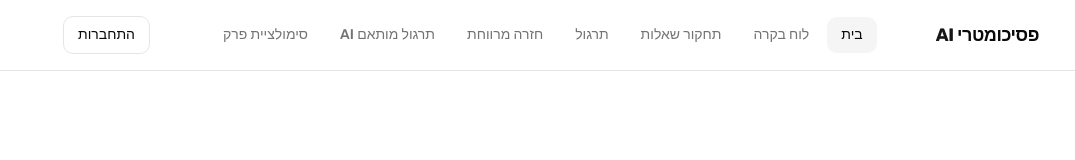
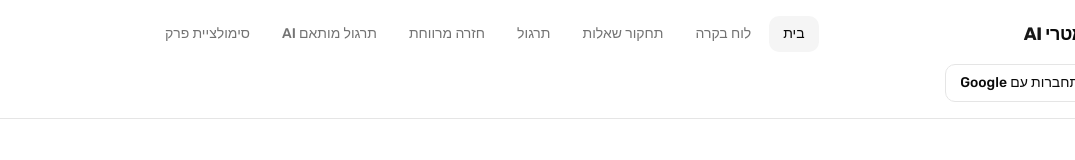
Before and after one commit to shaked4/Psychometric-AI, a Next.js app: page / in a window 1280 px wide. Shown: the top 160 px of the page, without its empty margins (205-1280 px from the left). Built offline with nearby package versions, Linux system fonts and the light colour scheme; no server answers.

Commit message:
feat: add Google Auth integration with Clerk, Hebrew auth pages, and Google sign-in UI

```diff
--- /dev/null
+++ b/app/sign-in/[[...sign-in]]/page.tsx
@@ -0,0 +1,17 @@
+import Link from "next/link";
+import { SignIn } from "@clerk/nextjs";
+import { CLERK_ENABLED } from "@/lib/config";
+import { AuthUnavailable } from "@/components/auth/auth-unavailable";
+
+export default function SignInPage() {
+  if (!CLERK_ENABLED) return <AuthUnavailable />;
+
+  return (
+    <main dir="rtl" className="flex min-h-screen flex-col items-center justify-center gap-6 px-6 py-12">
+      <Link href="/" className="text-lg font-bold tracking-tight">
+        פסיכומטרי <span className="text-primary">AI</span>
+      </Link>
+      <SignIn path="/sign-in" routing="path" signUpUrl="/sign-up" fallbackRedirectUrl="/dashboard" />
+    </main>
+  );
+}
--- /dev/null
+++ b/app/sign-up/[[...sign-up]]/page.tsx
@@ -0,0 +1,17 @@
+import Link from "next/link";
+import { SignUp } from "@clerk/nextjs";
+import { CLERK_ENABLED } from "@/lib/config";
+import { AuthUnavailable } from "@/components/auth/auth-unavailable";
+
+export default function SignUpPage() {
+  if (!CLERK_ENABLED) return <AuthUnavailable />;
+
+  return (
+    <main dir="rtl" className="flex min-h-screen flex-col items-center justify-center gap-6 px-6 py-12">
+      <Link href="/" className="text-lg font-bold tracking-tight">
+        פסיכומטרי <span className="text-primary">AI</span>
+      </Link>
+      <SignUp path="/sign-up" routing="path" signInUrl="/sign-in" fallbackRedirectUrl="/dashboard" />
+    </main>
+  );
+}
--- /dev/null
+++ b/app/sso-callback/page.tsx
@@ -0,0 +1,14 @@
+import { AuthenticateWithRedirectCallback } from "@clerk/nextjs";
+import { CLERK_ENABLED } from "@/lib/config";
+import { AuthUnavailable } from "@/components/auth/auth-unavailable";
+
+/** Completion route for the NavBar's direct Google button (see
+ * components/auth/google-sign-in-button.tsx), which calls
+ * signIn.authenticateWithRedirect() and bypasses the <SignIn/> component's
+ * own built-in OAuth handling — that flow needs an explicit callback route
+ * to finish. Not used by <SignIn>/<SignUp> themselves, which handle their
+ * own OAuth callback internally via their catch-all route. */
+export default function SSOCallbackPage() {
+  if (!CLERK_ENABLED) return <AuthUnavailable />;
+  return <AuthenticateWithRedirectCallback />;
+}
--- /dev/null
+++ b/components/auth/auth-unavailable.tsx
@@ -0,0 +1,19 @@
+import Link from "next/link";
+
+/** Shown by /sign-in, /sign-up, and /sso-callback when Clerk isn't
+ * configured — reached only by direct navigation, since the NavBar never
+ * links here in that state (see lib/config.ts's CLERK_ENABLED). */
+export function AuthUnavailable() {
+  return (
+    <main dir="rtl" className="flex min-h-screen flex-col items-center justify-center gap-4 px-6 text-center">
+      <p className="text-lg font-medium">התחברות אינה זמינה בסביבה הזו</p>
+      <p className="max-w-sm text-sm text-muted-foreground">
+        האפליקציה פועלת כרגע במצב אורח / מקומי בלבד. כדי להפעיל התחברות, יש להגדיר את מפתחות
+        Clerk בסביבת השרת.
+      </p>
+      <Link href="/" className="text-sm font-medium text-primary underline underline-offset-4">
+        חזרה לדף הבית
+      </Link>
+    </main>
+  );
+}
--- a/components/auth/clerk-auth-provider.tsx
+++ b/components/auth/clerk-auth-provider.tsx
@@ -1,13 +1,31 @@
 import { ClerkProvider } from "@clerk/nextjs";
+import { heIL } from "@clerk/localizations";
 import { CLERK_ENABLED } from "@/lib/config";
 
 /**
  * Only mounts <ClerkProvider> when a publishable key is configured, so the
  * rest of the tree (including useAuth()-based components) is never forced
  * to run inside a Clerk context that doesn't actually exist in local/offline
- * dev.
+ * dev. `localization={heIL}` translates Clerk's own UI text (SignIn/SignUp
+ * forms, UserButton menu) to Hebrew; `appearance.variables` nudges its
+ * default theme toward this app's near-black primary and Rubik font without
+ * hand-overriding Clerk's internal element selectors, which drift more
+ * often across versions than the documented `variables` API.
  */
 export function ClerkAuthProvider({ children }: { children: React.ReactNode }) {
   if (!CLERK_ENABLED) return <>{children}</>;
-  return <ClerkProvider>{children}</ClerkProvider>;
+  return (
+    <ClerkProvider
+      localization={heIL}
+      appearance={{
+        variables: {
+          colorPrimary: "#171717",
+          fontFamily: "var(--font-sans)",
+          borderRadius: "0.75rem",
+        },
+      }}
+    >
+      {children}
+    </ClerkProvider>
+  );
 }
--- a/components/auth/clerk-auth-section.tsx
+++ b/components/auth/clerk-auth-section.tsx
@@ -1,6 +1,7 @@
 "use client";
 
-import { SignInButton, UserButton, useAuth } from "@clerk/nextjs";
+import { UserButton, useAuth } from "@clerk/nextjs";
+import { GoogleSignInButton } from "@/components/auth/google-sign-in-button";
 
 export function ClerkAuthSection() {
   const { isLoaded, isSignedIn } = useAuth();
@@ -10,17 +11,8 @@ export function ClerkAuthSection() {
   }
 
   if (isSignedIn) {
-    return <UserButton />;
+    return <UserButton showName />;
   }
 
-  return (
-    <SignInButton mode="modal">
-      <button
-        type="button"
-        className="rounded-lg border border-border px-3.5 py-2 text-sm font-medium text-foreground transition hover:bg-muted"
-      >
-        התחברות
-      </button>
-    </SignInButton>
-  );
+  return <GoogleSignInButton />;
 }
--- /dev/null
+++ b/components/auth/google-sign-in-button.tsx
@@ -0,0 +1,78 @@
+"use client";
+
+import { useState } from "react";
+import Link from "next/link";
+import { useSignIn } from "@clerk/nextjs";
+
+function GoogleLogo() {
+  return (
+    <svg viewBox="0 0 18 18" className="size-4 shrink-0" aria-hidden="true">
+      <path
+        fill="#4285F4"
+        d="M17.64 9.2c0-.64-.06-1.25-.16-1.84H9v3.48h4.84a4.14 4.14 0 0 1-1.8 2.72v2.26h2.92c1.7-1.57 2.68-3.88 2.68-6.62z"
+      />
+      <path
+        fill="#34A853"
+        d="M9 18c2.43 0 4.47-.8 5.96-2.18l-2.92-2.26c-.81.54-1.85.86-3.04.86-2.34 0-4.32-1.58-5.03-3.7H.96v2.33A9 9 0 0 0 9 18z"
+      />
+      <path
+        fill="#FBBC05"
+        d="M3.97 10.72A5.4 5.4 0 0 1 3.68 9c0-.6.1-1.18.29-1.72V4.95H.96A9 9 0 0 0 0 9c0 1.45.35 2.83.96 4.05l3.01-2.33z"
+      />
+      <path
+        fill="#EA4335"
+        d="M9 3.58c1.32 0 2.51.46 3.44 1.35l2.59-2.59C13.46.89 11.43 0 9 0A9 9 0 0 0 .96 4.95l3.01 2.33C4.68 5.16 6.66 3.58 9 3.58z"
+      />
+    </svg>
+  );
+}
+
+/** One-click Google OAuth, bypassing the full <SignIn/> form — completes at
+ * /sso-callback (see app/sso-callback/page.tsx). Falls back to a link to the
+ * full /sign-in page (which offers Google too, alongside other methods) if
+ * the redirect itself fails to start, e.g. Google isn't enabled yet in the
+ * Clerk dashboard for this project.
+ *
+ * Uses the Signals-based `useSignIn()` API (`{ signIn, fetchStatus }`, with
+ * `signIn.sso(...)`) — this installed Clerk version's `useSignIn()` no
+ * longer returns the older `{ isLoaded, signIn }` shape with
+ * `signIn.authenticateWithRedirect(...)`; `npm run build`'s TypeScript pass
+ * caught the mismatch against the real installed types. */
+export function GoogleSignInButton() {
+  const { signIn, fetchStatus } = useSignIn();
+  const [failed, setFailed] = useState(false);
+  const loading = fetchStatus === "fetching";
+
+  async function handleClick() {
+    setFailed(false);
+    try {
+      const { error } = await signIn.sso({
+        strategy: "oauth_google",
+        redirectCallbackUrl: "/sso-callback",
+        redirectUrl: "/dashboard",
+      });
+      if (error) setFailed(true);
+    } catch {
+      setFailed(true);
+    }
+  }
+
+  return (
+    <div className="flex flex-col items-end gap-1">
+      <button
+        type="button"
+        onClick={handleClick}
+        disabled={loading}
+        className="flex items-center gap-2 rounded-lg border border-border bg-background px-3.5 py-2 text-sm font-medium text-foreground transition hover:bg-muted disabled:opacity-60"
+      >
+        <GoogleLogo />
+        {loading ? "מעביר להתחברות..." : "התחברות עם Google"}
+      </button>
+      {failed && (
+        <Link href="/sign-in" className="text-xs text-muted-foreground underline underline-offset-2">
+          לא הצלחנו לפתוח את Google — נסו דרך עמוד ההתחברות
+        </Link>
+      )}
+    </div>
+  );
+}
--- a/package.json
+++ b/package.json
@@ -11,6 +11,7 @@
   "dependencies": {
     "@anthropic-ai/sdk": "^0.116.0",
     "@base-ui/react": "^1.7.0",
+    "@clerk/localizations": "^4.15.1",
     "@clerk/nextjs": "^7.7.3",
     "@supabase/supabase-js": "^2.112.2",
     "class-variance-authority": "^0.7.1",
```
Also changed, not shown: 2 other files (tests, documents, lock files or other folders).
